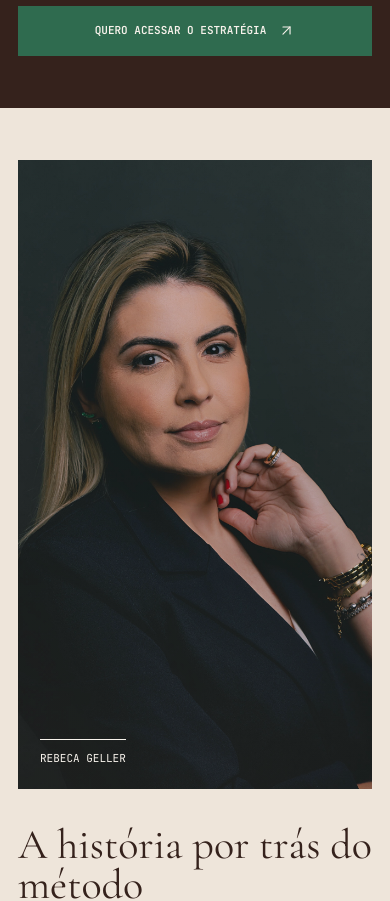
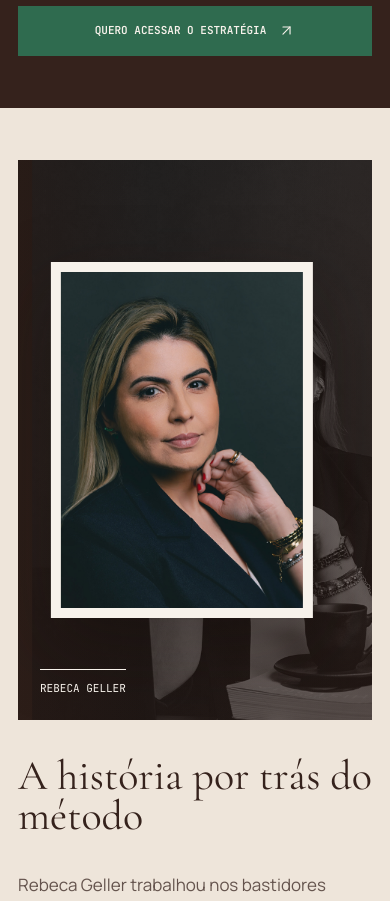
Before and after one commit to gabaaum/estrategia-landing, a React (Vite) app: page / in a window 390 px wide. Shown: the part 3160-4061 px from the top of the page. Built offline with nearby package versions, Linux system fonts and the light colour scheme.

Commit message:
Update story photo composition and section labels

```diff
--- a/src/App.tsx
+++ b/src/App.tsx
@@ -191,12 +191,23 @@
     <section className="section story" id="historia">
       <div className="story-media">
         <img
-          src={assets.rebecaTrajetoria}
-          alt="Retrato de Rebeca Geller em blazer escuro"
+          className="story-bg"
+          src={assets.rebecaStoryBg}
+          alt=""
           width="1290"
           height="2293"
           loading="lazy"
+          aria-hidden="true"
         />
+        <figure className="story-frame">
+          <img
+            src={assets.rebecaTrajetoria}
+            alt="Retrato de Rebeca Geller em blazer escuro"
+            width="1290"
+            height="2293"
+            loading="lazy"
+          />
+        </figure>
         <span>Rebeca Geller</span>
       </div>
       <div className="story-copy">
@@ -412,8 +423,7 @@
 
   return (
     <section className="section light" id="incluido">
-      <div className="split-head included-head">
-        <p className="eyebrow">Entregáveis</p>
+      <div className="split-head included-head no-eyebrow">
         <h2>Tudo o que está incluído no seu acesso</h2>
       </div>
       <div className="included-list">
@@ -436,7 +446,6 @@
   return (
     <section className="section dark bonus">
       <div>
-        <p className="eyebrow accent">Bônus exclusivo</p>
         <h2>Bônus exclusivo <em>apenas para os 10 primeiros</em></h2>
       </div>
       <div>
@@ -529,8 +538,7 @@
 function FAQSection() {
   return (
     <section className="section faq" id="faq">
-      <div className="split-head">
-        <p className="eyebrow">FAQ</p>
+      <div className="split-head no-eyebrow">
         <h2>Perguntas frequentes</h2>
       </div>
       <div className="faq-list">
--- a/src/content.ts
+++ b/src/content.ts
@@ -1,4 +1,5 @@
 import rebecaHero from "./assets/rebeca-hero.jpg";
+import rebecaStoryBg from "./assets/rebeca-story-bg.jpg";
 import rebecaTrajetoria from "./assets/rebeca-trajetoria.jpg";
 
 export const CHECKOUT_URL = "https://payfast.greenn.com.br/redirect/295168";
@@ -6,6 +7,7 @@
 
 export const assets = {
   rebecaHero,
+  rebecaStoryBg,
   rebecaTrajetoria,
 };
 
@@ -105,10 +107,6 @@
     title: "Aulas estratégicas de apoio.",
     text: "Conteúdo direto e objetivo sobre implementação, validação orgânica e tráfego pago para você avançar com segurança em cada fase.",
   },
-  {
-    title: "Suporte técnico por e-mail.",
-    text: "",
-  },
 ];
 
 export const faq = [
--- a/src/styles.css
+++ b/src/styles.css
@@ -548,22 +548,54 @@
 .story-media {
   position: relative;
   min-height: 720px;
+  display: grid;
+  place-items: center;
+  padding: clamp(28px, 4vw, 54px);
   overflow: hidden;
-}
-
-.story-media img {
+  background: #211814;
+}
+
+.story-media .story-bg {
+  position: absolute;
+  inset: 0;
+  z-index: 0;
   width: 100%;
   height: 100%;
   min-height: 720px;
   object-fit: cover;
-  object-position: 48% 20%;
+  object-position: 64% 22%;
+  filter: grayscale(1) contrast(1.06) brightness(0.72);
+  transform: translateX(8%) scale(1.08);
+}
+
+.story-frame {
+  position: relative;
+  z-index: 2;
+  width: min(78%, 430px);
+  margin: 0;
+  padding: 14px;
+  background: var(--paper);
+  box-shadow: 0 28px 70px rgba(22, 14, 11, 0.34);
+  transform: translateX(-8%);
+}
+
+.story-frame img {
+  width: 100%;
+  aspect-ratio: 0.72;
+  height: auto;
+  object-fit: cover;
+  object-position: 48% 18%;
 }
 
 .story-media::after {
   position: absolute;
   inset: 0;
+  z-index: 1;
   content: "";
-  background: linear-gradient(180deg, rgba(53, 34, 28, 0.1), rgba(53, 34, 28, 0.28));
+  background:
+    linear-gradient(90deg, rgba(53, 34, 28, 0.28), rgba(53, 34, 28, 0) 38%, rgba(53, 34, 28, 0.18)),
+    linear-gradient(180deg, rgba(53, 34, 28, 0.08), rgba(53, 34, 28, 0.42));
+  pointer-events: none;
 }
 
 .story-media span {
@@ -1234,7 +1266,7 @@
   }
 
   .story-media,
-  .story-media img {
+  .story-media .story-bg {
     min-height: 620px;
   }
 
@@ -1424,12 +1456,18 @@
   }
 
   .story-media,
-  .story-media img {
+  .story-media .story-bg {
     min-height: 560px;
   }
 
-  .story-media img {
-    object-position: 50% 18%;
+  .story-media .story-bg {
+    object-position: 68% 18%;
+  }
+
+  .story-frame {
+    width: min(88%, 360px);
+    padding: 10px;
+    transform: translateX(-5%);
   }
 
   .included-list article {
```
Also changed, not shown: src/assets/rebeca-story-bg.jpg (added), 6 other files (tests, documents, lock files or other folders).
